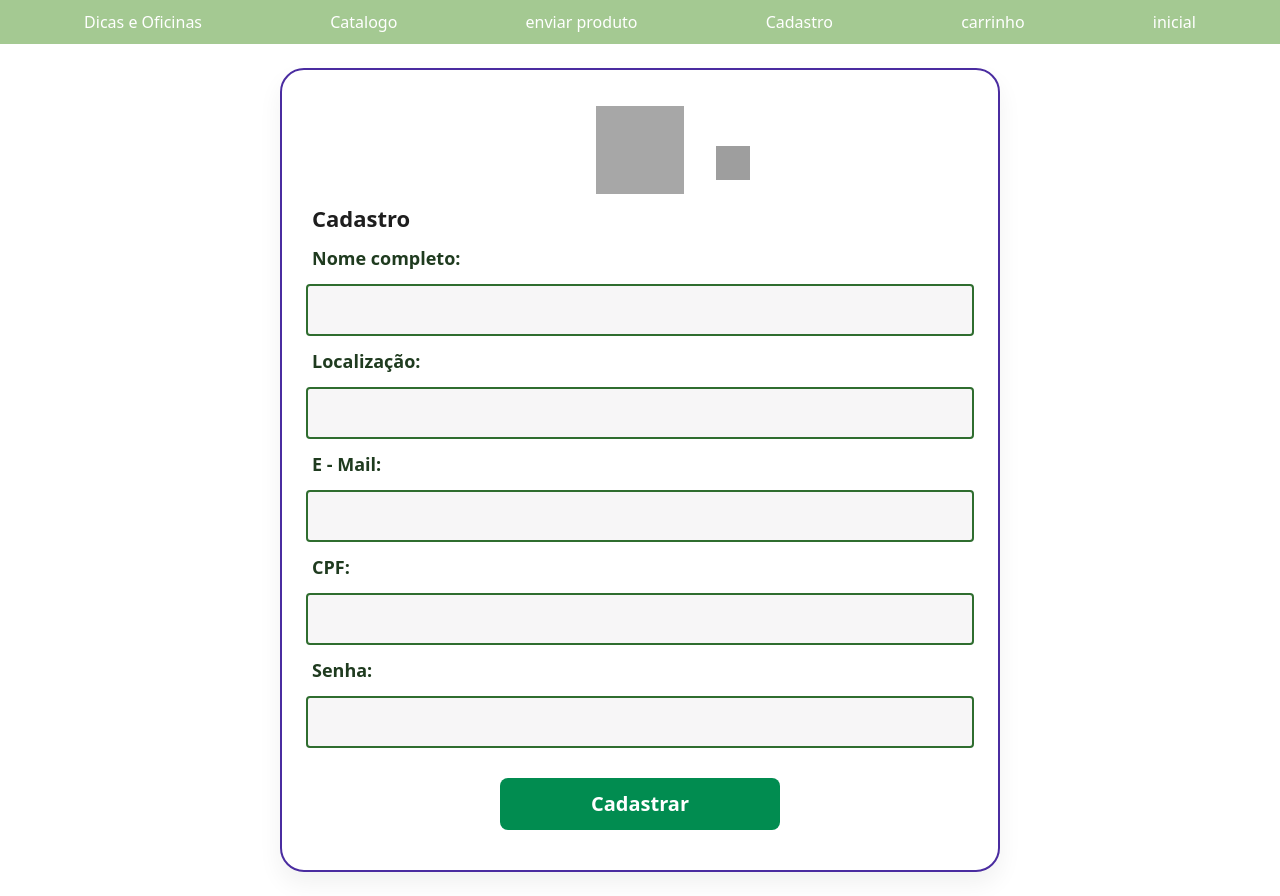
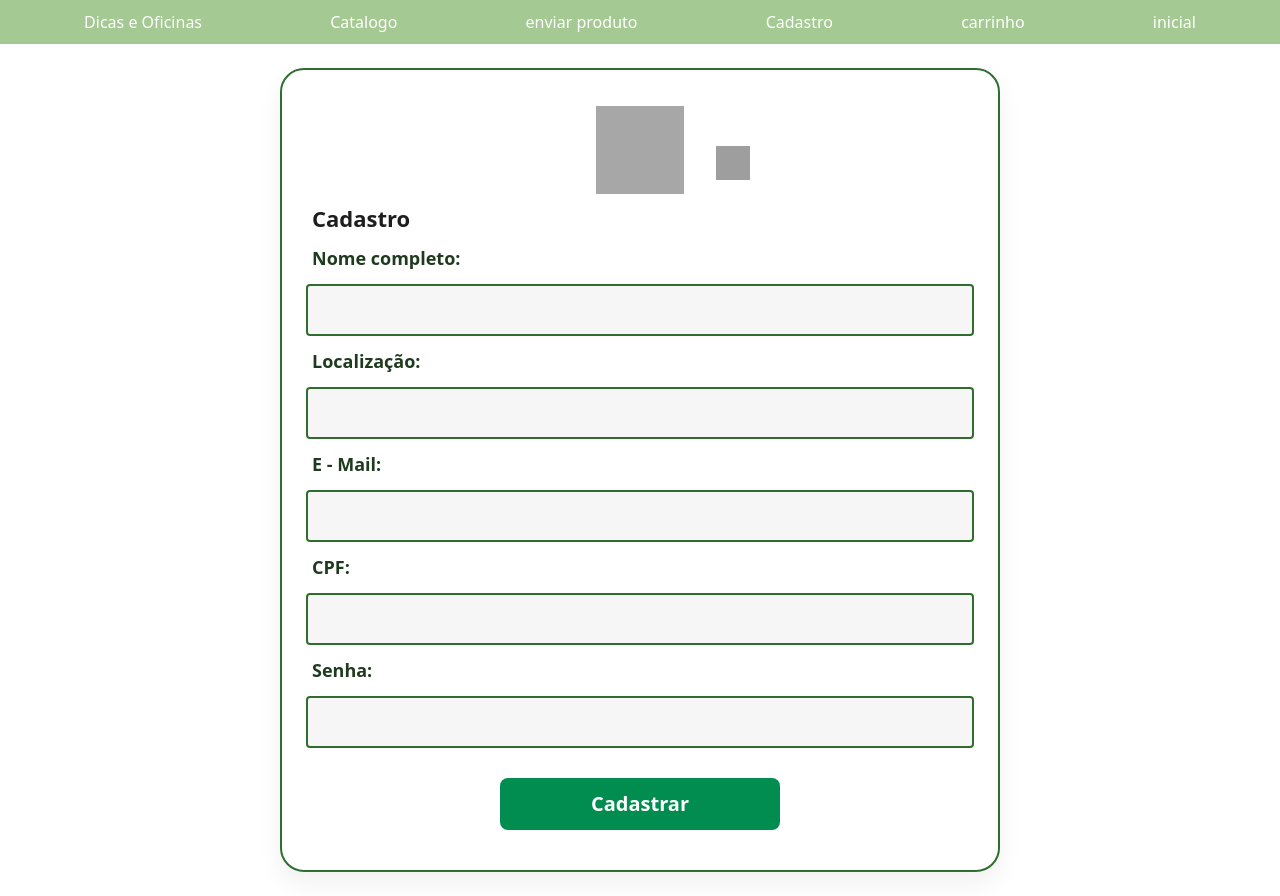
Before and after one commit to TheYautja/Projeto-Integrador-2G-Grupo3, a React (Vite) app in the folder frontend/: page /CadastroLoginPage in a window 1280 px wide. Built offline with nearby package versions, Linux system fonts and the light colour scheme; grey boxes are pictures that could not be loaded.

Commit message:
Update CadastroLoginPage.css

```diff
--- a/frontend/src/CSS/CadastroLoginPage.css
+++ b/frontend/src/CSS/CadastroLoginPage.css
@@ -18,7 +18,7 @@ body { margin: 0; font-family: system-ui, -apple-system, Segoe UI, Roboto, Arial
   max-width: 720px;            /* largura parecida com o mock */
   background: #fff;
   border-radius: 24px;         /* cantos bem arredondados */
-  border: 2px solid #4a2ca0;   /* roxo fino como na moldura do mock (ajuste se quiser) */
+  border: 2px solid #2e6f30;   /* roxo fino como na moldura do mock (ajuste se quiser) */
   box-shadow: 0 12px 24px rgba(0,0,0,0.06);
   padding: 28px 24px 40px;
   position: relative;
```
